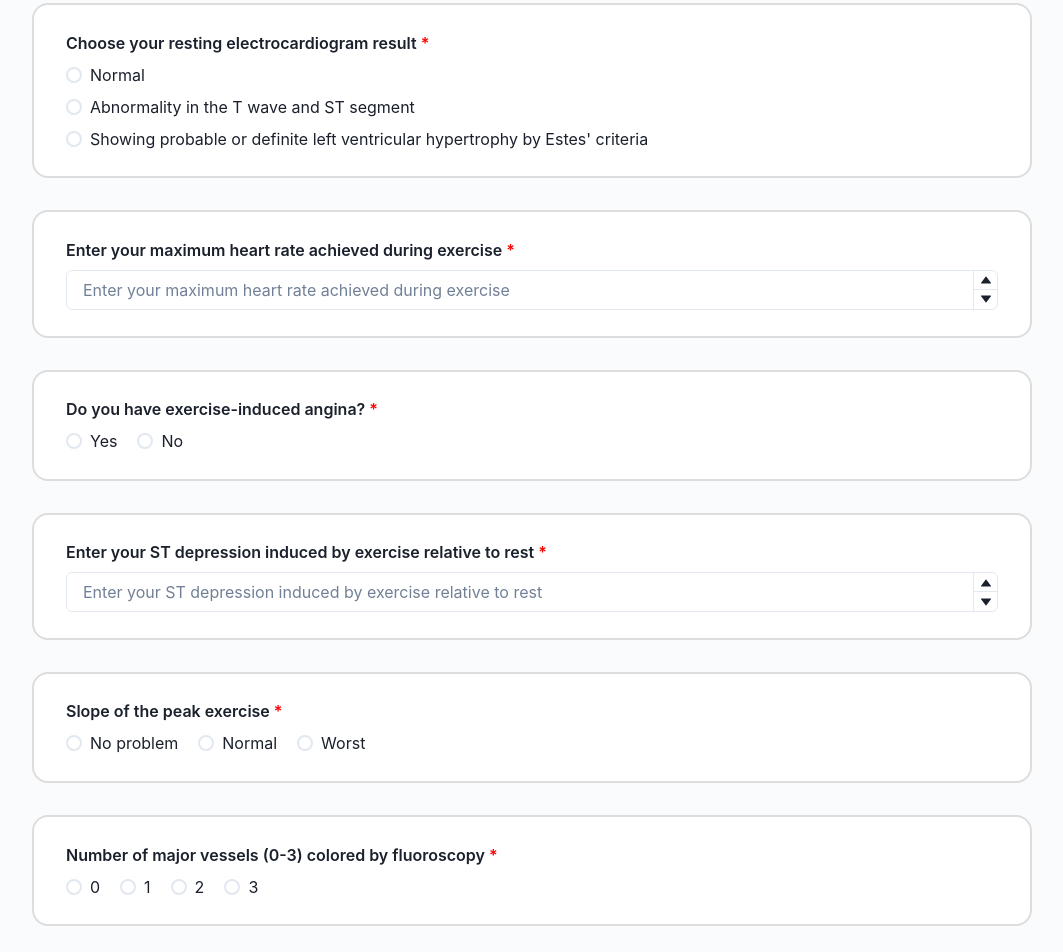
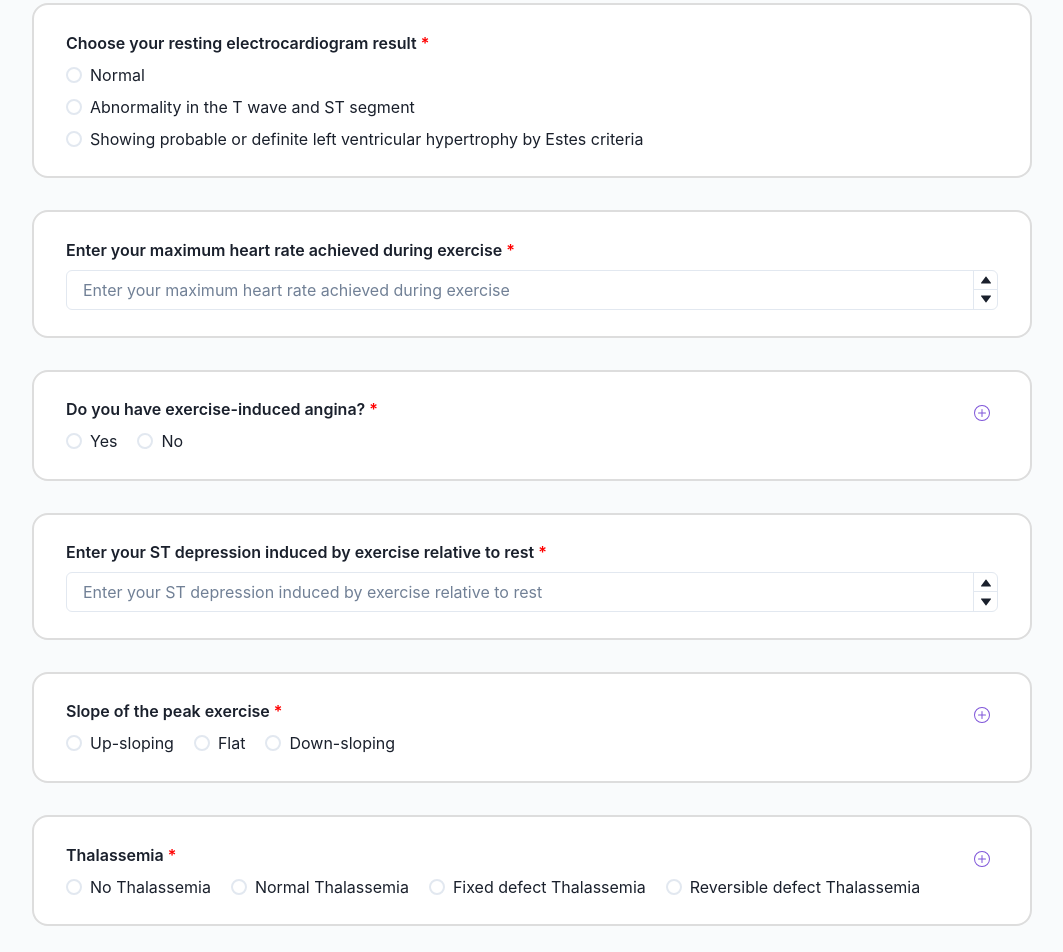
Before and after one commit to PranayBajracharya/Heart-Disease-UI, a Next.js app: page / in a window 1280 px wide. Shown: the part 1100-2052 px from the top of the page, without its empty margins (108-1171 px from the left). Built offline with nearby package versions, Linux system fonts and the light colour scheme.

Commit message:
questions descriptions

```diff
--- a/src/components/ShowMore.tsx
+++ b/src/components/ShowMore.tsx
@@ -15,7 +15,7 @@ function Label(props: { children: ReactNode }) {
   return <FormLabel>{children}</FormLabel>;
 }
 
-export function ShowMore(props: { message?: string; children: ReactNode }) {
+export function ShowMore(props: { message: string; children: ReactNode }) {
   const { message, children } = props;
   const [show, setShow] = useState(-1);
 
@@ -46,8 +46,8 @@ export function ShowMore(props: { message?: string; children: ReactNode }) {
             />
           </AccordionButton>
         </Flex>
-        <AccordionPanel p={0} pb={4}>
-          {message}
+        <AccordionPanel p={0} pb={4} fontSize="14px" fontStyle="italic">
+          <p dangerouslySetInnerHTML={{ __html: message }}></p>
         </AccordionPanel>
       </AccordionItem>
     </Accordion>
--- a/src/data/constants.ts
+++ b/src/data/constants.ts
@@ -1,4 +1,5 @@
 export const MIN_AGE = 1;
+export const MAX_AGE = 130;
 
 export const MIN_BPS = 0;
 export const MAX_BPS = 220;
--- a/src/data/questionList.ts
+++ b/src/data/questionList.ts
@@ -8,7 +8,6 @@ export const questionList = {
   age: {
     question: "Enter your age",
     isRequired: true,
-    message: "How old are you?",
   },
   sex: {
     question: "Choose your gender",
@@ -17,6 +16,29 @@ export const questionList = {
   cp: {
     question: "Choose your chest pain",
     isRequired: true,
+    message: `1. Typical angina:
+      <br />&nbsp;&nbsp;&nbsp;&nbsp;Chest pain caused by reduced blood flow to the heart.
+      <br />&nbsp;&nbsp;&nbsp;&nbsp;Described as pressure, tightness, or squeezing in the chest.
+      <br />&nbsp;&nbsp;&nbsp;&nbsp;Triggered by physical activity or emotional stress.
+      <br />&nbsp;&nbsp;&nbsp;&nbsp;Responds to rest or medication.
+      <br /><br />
+      2. Atypical angina:
+      <br />&nbsp;&nbsp;&nbsp;&nbsp;Chest pain similar to typical angina, but may have different characteristics.
+      <br />&nbsp;&nbsp;&nbsp;&nbsp;May not be triggered by physical activity or emotional stress.
+      <br />&nbsp;&nbsp;&nbsp;&nbsp;May not respond to medication.
+      <br />&nbsp;&nbsp;&nbsp;&nbsp;Accompanied by symptoms such as shortness of breath, nausea, or fatigue.
+      <br /><br />
+      3. Non-anginal pain:
+      <br />&nbsp;&nbsp;&nbsp;&nbsp;Chest pain not related to the heart.
+      <br />&nbsp;&nbsp;&nbsp;&nbsp;Caused by problems with muscles, bones, or cartilage in the chest, or conditions such as acid reflux or anxiety.
+      <br />&nbsp;&nbsp;&nbsp;&nbsp;May be sharp or dull.
+      <br />&nbsp;&nbsp;&nbsp;&nbsp;Aggravated by certain movements or positions.
+      <br /><br />
+      4. Asymptomatic:
+      <br />&nbsp;&nbsp;&nbsp;&nbsp;No symptoms of chest pain or discomfort.
+      <br />&nbsp;&nbsp;&nbsp;&nbsp;Possible to have heart disease or other conditions that can cause chest pain without experiencing any symptoms.
+      <br />&nbsp;&nbsp;&nbsp;&nbsp;May need monitoring or treatment to prevent complications.
+    `,
   },
   trestbps: {
     question: "Enter your resting blood pressure",
@@ -41,6 +63,8 @@ export const questionList = {
   exang: {
     question: "Do you have exercise-induced angina?",
     isRequired: true,
+    message:
+      "Exercise-induced angina: Chest pain that comes on when you're walking uphill or in the cold weather",
   },
   oldpeak: {
     question: "Enter your ST depression induced by exercise relative to rest",
@@ -49,6 +73,12 @@ export const questionList = {
   slope: {
     question: "Slope of the peak exercise",
     isRequired: true,
+    message: `
+    1. Up-sloping:  This type of ST segment slope indicates a gradual upward slope of the ST segment during exercise. This is considered a normal finding and may indicate that blood flow to the heart muscle is increasing in response to the exercise.
+    <br /><br />
+    2. Flat:  This type of ST segment slope indicates no significant change in the ST segment during exercise. This may be a normal finding or may indicate that there is no additional blood flow to the heart muscle during exercise.
+    <br /><br />
+    3. Down-sloping:  This type of ST segment slope indicates a downward slope of the ST segment during exercise. This is considered an abnormal finding and may indicate that there is decreased blood flow to the heart muscle during exercise. This finding may be associated with underlying cardiac issues, such as coronary artery disease.`,
   },
   ca: {
     question: "Number of major vessels (0-3) colored by fluoroscopy",
@@ -57,5 +87,12 @@ export const questionList = {
   thal: {
     question: "Thalassemia",
     isRequired: true,
+    message: `
+    Thalassemia is a genetic disorder that affects the production of hemoglobin.
+    <br /><br />1. No Thalassemia : No thalassemia gene mutation.
+    <br /><br />2. Normal Thalassemia: Thalassemia gene mutation present but normal hemoglobin production, no symptoms.
+    <br /><br />3. Fixed defect Thalassemia: Permanent reduction in hemoglobin production due to a genetic mutation, requires lifelong management.
+    <br /><br />4. Reversible defect Thalassemia: Temporary reduction in hemoglobin production due to factors such as nutritional deficiencies, infections, or certain medications, can be reversed with appropriate treatment.
+    `,
   },
 } as const;
--- a/src/pages/index.tsx
+++ b/src/pages/index.tsx
@@ -1,6 +1,7 @@
 import CustomInput from "@components/Input";
 import Submit from "@components/Submit";
 import {
+  MAX_AGE,
   MAX_BPS,
   MAX_CHOLESTRAL,
   MAX_OLD_PEAK,
@@ -43,9 +44,12 @@ export default function Home() {
 
     if (validate.success) {
       setIsLoading(true);
-      const response = await fetch("/api/result", {
+      const response = await fetch("http://127.0.0.1:8000", {
         method: "POST",
         body: JSON.stringify(data),
+        headers: {
+          "Content-Type": "application/json",
+        },
       })
         .then((res) => {
           if (res.ok) return res.json();
@@ -57,6 +61,17 @@ export default function Home() {
         });
 
       console.log(response);
+
+      const logReg = Number(response.logistic_regression);
+      const svm = Number(response.svm);
+      const dt = Number(response.dt);
+
+      if (logReg + svm + dt > 1) {
+        console.log("You are likely to have a heart disease.");
+      } else {
+        console.log("You are not likely to have a heart disease.");
+      }
+
       setIsLoading(false);
       return;
     }
@@ -76,8 +91,6 @@ export default function Home() {
         How healthy is your heart? We will help you figure that out.
       </Heading>
 
-      <Submit isLoading={isLoading} />
-
       <Grid
         rowGap="2rem"
         columnGap="4rem"
@@ -89,14 +102,10 @@ export default function Home() {
           <CustomInput
             label={questionList.age.question}
             error={error?.get("age")}
-            message={questionList.age.message}
             isRequired={questionList.age.isRequired}
           >
-            <NumberInput min={MIN_AGE} name="age">
-              <NumberInputField
-                type="number"
-                placeholder={questionList.age.question}
-              />
+            <NumberInput min={MIN_AGE} max={MAX_AGE} name="age">
+              <NumberInputField placeholder={questionList.age.question} />
               <NumberInputStepper>
                 <NumberIncrementStepper />
                 <NumberDecrementStepper />
@@ -122,6 +131,7 @@ export default function Home() {
           <CustomInput
             label={questionList.cp.question}
             error={error?.get("cp")}
+            message={questionList.cp.message}
             isRequired={questionList.cp.isRequired}
           >
             <RadioGroup name="cp">
@@ -142,10 +152,7 @@ export default function Home() {
             isRequired={questionList.trestbps.isRequired}
           >
             <NumberInput name="trestbps" min={MIN_BPS} max={MAX_BPS}>
-              <NumberInputField
-                type="number"
-                placeholder={questionList.trestbps.question}
-              />
+              <NumberInputField placeholder={questionList.trestbps.question} />
               <NumberInputStepper>
                 <NumberIncrementStepper />
                 <NumberDecrementStepper />
@@ -161,10 +168,7 @@ export default function Home() {
             isRequired={questionList.chol.isRequired}
           >
             <NumberInput name="chol" min={MIN_CHOLESTRAL} max={MAX_CHOLESTRAL}>
-              <NumberInputField
-                type="number"
-                placeholder={questionList.chol.question}
-              />
+              <NumberInputField placeholder={questionList.chol.question} />
               <NumberInputStepper>
                 <NumberIncrementStepper />
                 <NumberDecrementStepper />
@@ -202,7 +206,7 @@ export default function Home() {
                 </Radio>
                 <Radio value="2">
                   Showing probable or definite left ventricular hypertrophy by
-                  Estes' criteria
+                  Estes criteria
                 </Radio>
               </Stack>
             </RadioGroup>
@@ -216,10 +220,7 @@ export default function Home() {
             isRequired={questionList.thalach.isRequired}
           >
             <NumberInput name="thalach" min={MIN_THALACH} max={MAX_THALACH}>
-              <NumberInputField
-                type="number"
-                placeholder={questionList.thalach.question}
-              />
+              <NumberInputField placeholder={questionList.thalach.question} />
               <NumberInputStepper>
                 <NumberIncrementStepper />
                 <NumberDecrementStepper />
@@ -232,6 +233,7 @@ export default function Home() {
           <CustomInput
             label={questionList.exang.question}
             error={error?.get("exang")}
+            message={questionList.exang.message}
             isRequired={questionList.exang.isRequired}
           >
             <RadioGroup name="exang">
@@ -255,10 +257,7 @@ export default function Home() {
               max={MAX_OLD_PEAK}
               step={0.1}
             >
-              <NumberInputField
-                type="number"
-                placeholder={questionList.oldpeak.question}
-              />
+              <NumberInputField placeholder={questionList.oldpeak.question} />
               <NumberInputStepper>
                 <NumberIncrementStepper />
                 <NumberDecrementStepper />
@@ -271,19 +270,20 @@ export default function Home() {
           <CustomInput
             label={questionList.slope.question}
             error={error?.get("slope")}
+            message={questionList.slope.message}
             isRequired={questionList.slope.isRequired}
           >
             <RadioGroup name="slope">
               <Stack spacing={5} direction="row">
-                <Radio value="0">No problem</Radio>
-                <Radio value="1">Normal</Radio>
-                <Radio value="2">Worst</Radio>
+                <Radio value="0">Up-sloping</Radio>
+                <Radio value="1">Flat</Radio>
+                <Radio value="2">Down-sloping</Radio>
               </Stack>
             </RadioGroup>
           </CustomInput>
         </GridItem>
 
-        <GridItem>
+        {/* <GridItem>
           <CustomInput
             label={questionList.ca.question}
             error={error?.get("ca")}
@@ -298,24 +298,28 @@ export default function Home() {
               </Stack>
             </RadioGroup>
           </CustomInput>
-        </GridItem>
+        </GridItem> */}
 
         <GridItem>
           <CustomInput
             label={questionList.thal.question}
             error={error?.get("thal")}
+            message={questionList.thal.message}
             isRequired={questionList.thal.isRequired}
           >
             <RadioGroup name="thal">
               <Stack spacing={5} direction="row">
-                <Radio value="0">Normal</Radio>
-                <Radio value="1">Fixed defect</Radio>
-                <Radio value="2">Reversible defect</Radio>
+                <Radio value="0">No Thalassemia</Radio>
+                <Radio value="1">Normal Thalassemia</Radio>
+                <Radio value="2">Fixed defect Thalassemia</Radio>
+                <Radio value="3">Reversible defect Thalassemia</Radio>
               </Stack>
             </RadioGroup>
           </CustomInput>
         </GridItem>
       </Grid>
+
+      <Submit isLoading={isLoading} />
     </form>
   );
 }
--- a/src/schema/form.ts
+++ b/src/schema/form.ts
@@ -52,7 +52,7 @@ export const formSchema = z.object({
     .min(MIN_OLD_PEAK)
     .max(MAX_OLD_PEAK),
   slope: z.number().min(0).max(2),
-  ca: z.number().min(0).max(3),
+  // ca: z.number().min(0).max(3),
   thal: z.number().min(0).max(2),
 });
 
```
Also changed, not shown: src/pages/api/result.ts (deleted, +0 -13 lines).
